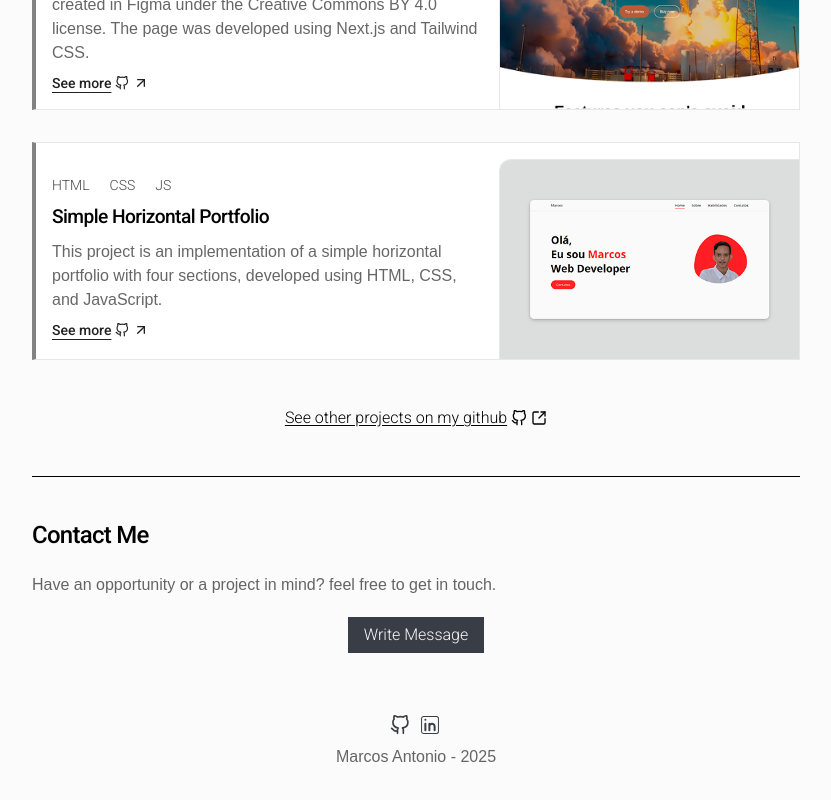
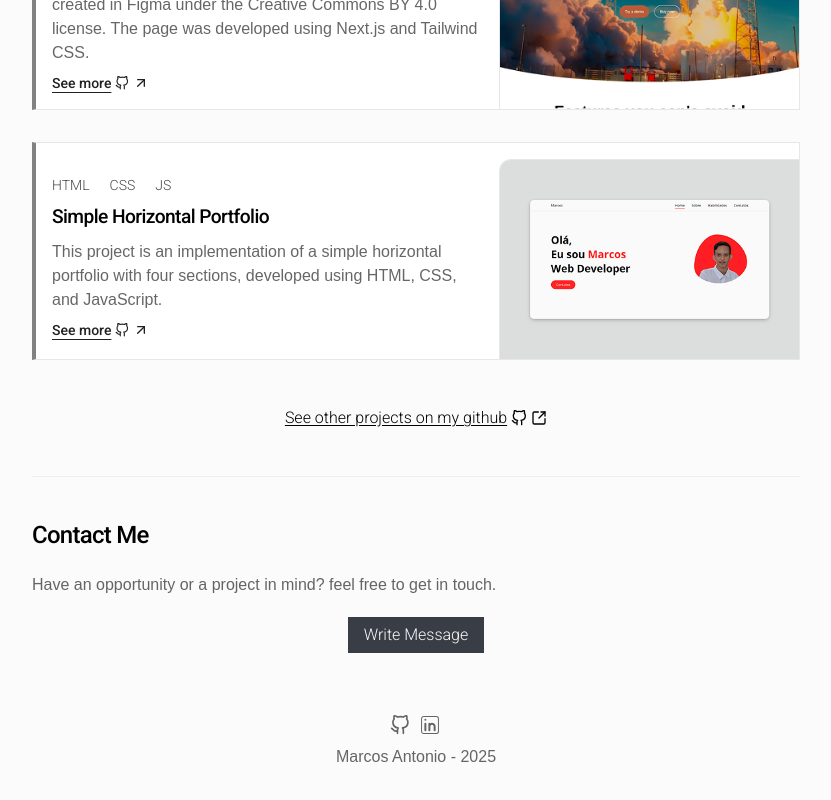
Before and after one commit to MarcosAntonio15243/MarcosAntonio15243.github.io, a Next.js app: page / in a window 1280 px wide. Shown: the part 2058-2858 px from the top of the page, without its empty margins (224-1055 px from the left). Built offline with nearby package versions, Linux system fonts and the light colour scheme.

Commit message:
style: adjust link and divider colors

```diff
--- a/src/app/page.tsx
+++ b/src/app/page.tsx
@@ -55,7 +55,7 @@ export default function Home() {
 					</section>
 
 					{/* Localization and CV */}
-					<div className="flex flex-col gap-2 sm:flex-row justify-between items-center text-sm text-[var(--color-text-primary)] border-y-[1px] py-3 px-2 border-[var(--color-gray-100)]">
+					<div className="flex flex-col gap-2 sm:flex-row justify-between items-center text-sm text-[var(--color-text-primary)] border-y-[1px] py-3 px-2 border-[var(--color-border)]">
 						<div className="flex flex-row items-center gap-1 text-[var(--color-text-primary)]">
 							<IoLocationOutline className="sm:text-xl" size={16} /> Campina
 							Grande, Paraiba, Brazil
@@ -202,7 +202,7 @@ export default function Home() {
 
 					{/* Footer */}
 					<footer>
-						<div className="flex flex-col gap-2 my-5 items-center text-[var(--color-dark-blue)]">
+						<div className="flex flex-col gap-2 my-5 items-center text-[var(--color-text-primary)]">
 							<div className="flex flex-row items-center gap-2">
 								<a
 									href="https://github.com/MarcosAntonio15243"
@@ -210,7 +210,7 @@ export default function Home() {
 									rel="noopener noreferrer"
 									aria-label="Link to github profile"
 								>
-									<FiGithub className="text-xl hover:text-[var(--color-dark-gray)]" />
+									<FiGithub className="text-xl hover:text-[var(--color-dark-blue)]" />
 								</a>
 								<a
 									href="https://www.linkedin.com/in/marcos-antonio-18059b234"
@@ -218,7 +218,7 @@ export default function Home() {
 									rel="noopener noreferrer"
 									aria-label="Link to linkedin profile"
 								>
-									<CiLinkedin className="text-2xl hover:text-[var(--color-dark-gray)]" />
+									<CiLinkedin className="text-2xl hover:text-[var(--color-dark-blue)]" />
 								</a>
 							</div>
 							<span className="text-[var(--color-text-primary)]">
--- a/src/components/ui/Divider.tsx
+++ b/src/components/ui/Divider.tsx
@@ -1,3 +1,3 @@
 export default function Divider() {
-	return <hr className="text-[var(--color-light-gray)]" />;
+	return <hr className="text-[var(--color-border)]" />;
 }
```
